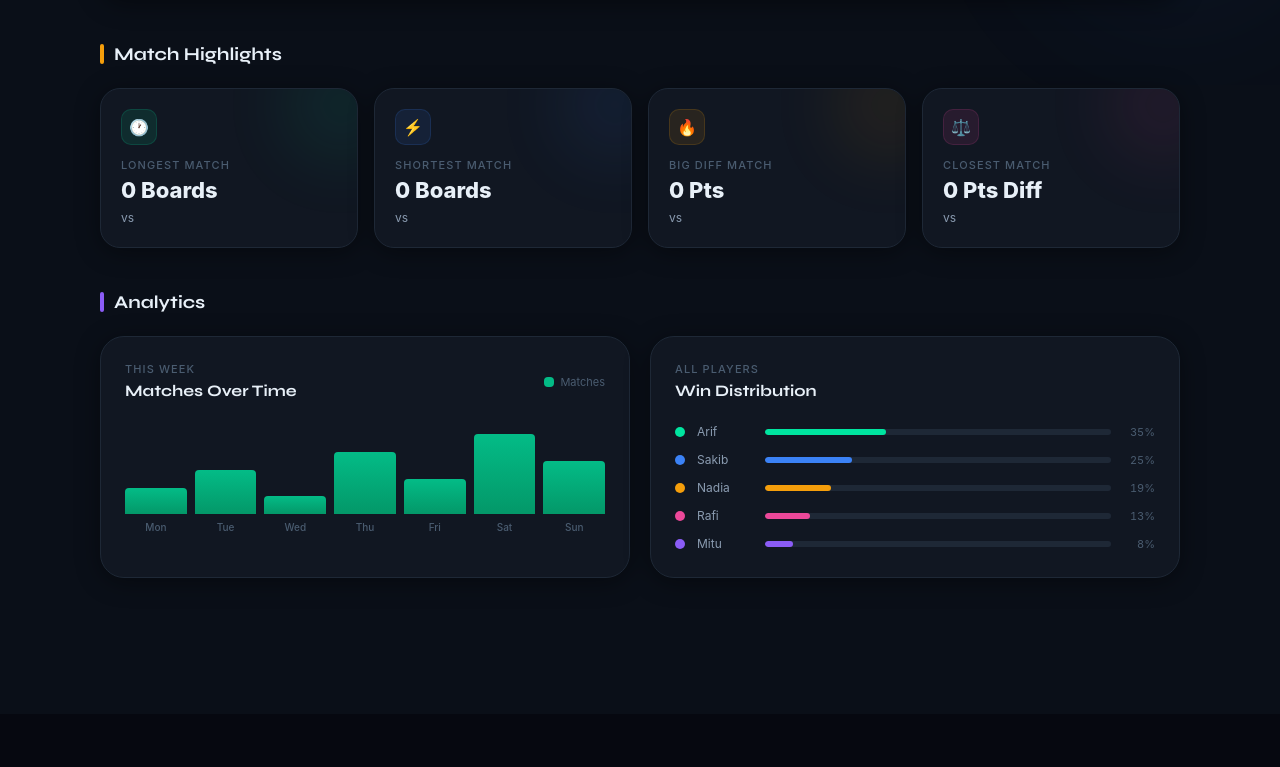
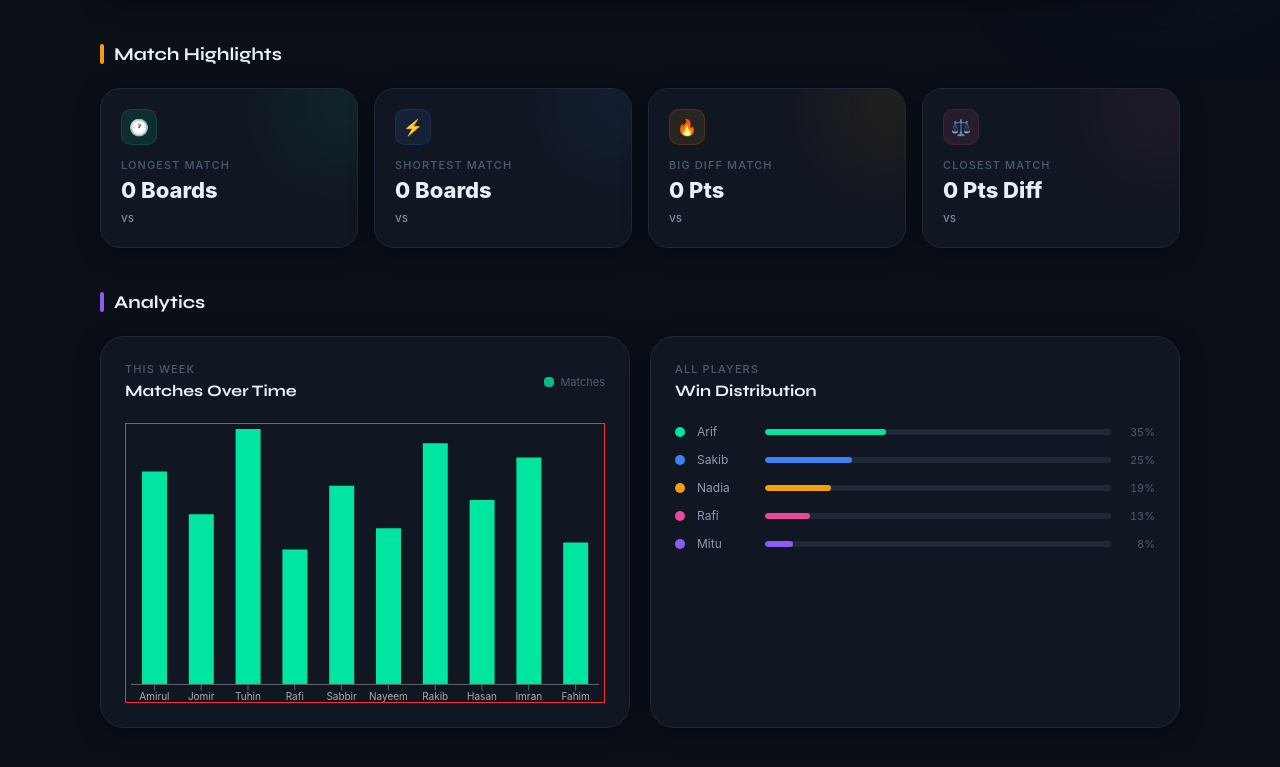
Before and after one commit to AMIRUL1104/Carrom-Scoreboard-Pro, a React (Vite) app: page /dashboard in a window 1280 px wide. Shown: the part 715-1482 px from the top of the page. Before the commit the page ends 1429 px from the top, so only its background shows below. Built offline with nearby package versions, Linux system fonts and the light colour scheme.

Commit message:
refactor: add match timing history and integrate Recharts for data visualization

```diff
--- a/package.json
+++ b/package.json
@@ -17,6 +17,7 @@
     "react-countup": "^6.5.3",
     "react-dom": "^19.2.0",
     "react-router-dom": "^7.13.1",
+    "recharts": "^3.8.1",
     "tailwindcss": "^4.2.2"
   },
   "devDependencies": {
--- a/src/components/Dashboard/Overview.jsx
+++ b/src/components/Dashboard/Overview.jsx
@@ -12,8 +12,6 @@ function Overview({ allData, player_info, isLoading }) {
   const highestScorer = players.find(
     (p) => Math.round(p.avgScore) === highestScore,
   );
-
-  console.log(players);
 
   // ডাটা ম্যাপ করার জন্য অ্যারে তৈরিs
   const highlightData = [
--- /dev/null
+++ b/src/components/Dashboard/charts/Barcharts.jsx
@@ -0,0 +1,45 @@
+import {
+  BarChart,
+  Bar,
+  XAxis,
+  YAxis,
+  Tooltip,
+  ResponsiveContainer,
+} from "recharts";
+// import { RechartsDevtools } from "@recharts/devtools";
+
+// #region Sample data
+const data = [
+  { name: "Amirul", score: 150, matches: 12 },
+  { name: "Jomir", score: 120, matches: 10 },
+  { name: "Tuhin", score: 180, matches: 15 },
+  { name: "Rafi", score: 95, matches: 8 },
+  { name: "Sabbir", score: 140, matches: 11 },
+  { name: "Nayeem", score: 110, matches: 9 },
+  { name: "Rakib", score: 170, matches: 14 },
+  { name: "Hasan", score: 130, matches: 10 },
+  { name: "Imran", score: 160, matches: 13 },
+  { name: "Fahim", score: 100, matches: 7 },
+];
+
+// #endregion
+function Barcharts() {
+  return (
+    <div className=" max-w-full  md:max-w-125 h-70 mx-auto border border-red-500">
+      <ResponsiveContainer width="100%" aspect={1.618} height="100%">
+        <BarChart responsive data={data} radius={[10, 10, 0, 0]}>
+          <XAxis dataKey="name" tick={{ fontSize: 10, fill: "#aaa" }}></XAxis>
+          {/* <YAxis></YAxis> */}
+          <Tooltip
+            wrapperStyle={{ width: 100, backgroundColor: "#000", fill: "red" }}
+          />
+
+          <Bar dataKey="score" fill="#00E5A0" barSize={"25"} />
+          {/* <RechartsDevtools /> */}
+        </BarChart>
+      </ResponsiveContainer>
+    </div>
+  );
+}
+
+export default Barcharts;
--- a/src/components/History/MatchCard.jsx
+++ b/src/components/History/MatchCard.jsx
@@ -48,7 +48,10 @@ function MatchCard({ match, openModal, handleDelete }) {
 
             <p className="flex items-center gap-1 whitespace-nowrap">
               <img className="w-3 h-3 opacity-70" src={icon} />
-              <span>{gameStart}</span>
+              {/* <span>{gameStart}</span> */}
+              <span>
+                {gameStart.day} | {gameStart.date} | {gameStart.time}
+              </span>
             </p>
           </div>
 
--- a/src/components/History/MatchDetail.jsx
+++ b/src/components/History/MatchDetail.jsx
@@ -58,7 +58,9 @@ function MatchDetail({ details, closeModal }) {
 
               <p className="flex items-center gap-1">
                 <img className="w-3 h-3 opacity-70" src={icon} />
-                <span>{gameStart}</span>
+                <span>
+                  {gameStart.day} | {gameStart.date} | {gameStart.time}
+                </span>
               </p>
             </div>
 
--- a/src/components/PlayGround/DubbleGround.jsx
+++ b/src/components/PlayGround/DubbleGround.jsx
@@ -14,6 +14,23 @@ function DubbleGround({
   setPointCount,
   allBoardInfoRef,
 }) {
+  // ======================
+  // 📊 date and time  MANAGEMENT
+  // ======================
+  let now = new Date();
+  const getDateAndTime = (start) => {
+    const newLog = {
+      date: now.toLocaleDateString("en-GB"), // 14/04/2026
+      time: now.toLocaleTimeString([], {
+        hour: "2-digit",
+        minute: "2-digit",
+      }), // 11:16 PM
+      day: now.toLocaleDateString("en-US", { weekday: "long" }), // Friday
+      start: start,
+    };
+    return newLog;
+  };
+
   // ======================
   // 📊 BASIC SETUP
   // ======================
@@ -39,13 +56,15 @@ function DubbleGround({
   const [matchHistory, setMatchHistory] = useState({
     id: crypto.randomUUID(),
     gameMode: SetupData.gameMode,
-    gameStart: SetupData.gameStart,
     targetScore: TargetScore,
     boardPoint: [],
     countBoard: 0,
     winner: {},
     losser: {},
+    gameStart: getDateAndTime(now),
   });
+
+  console.log(matchHistory);
 
   // ======================
   // 🧩 DERIVED DATA
@@ -108,6 +127,7 @@ function DubbleGround({
       countBoard,
       winner,
       losser,
+      gameEnd: getDateAndTime(now),
     }));
   };
 
--- a/src/pages/DashBoard.jsx
+++ b/src/pages/DashBoard.jsx
@@ -1,8 +1,9 @@
 import { useState, useEffect } from "react";
 import Header from "../components/Header/Header";
-import Highlights from "../components/Dashboard/Highlights";
+import Highlights from "../components/Dashboard/Highlights/Highlights";
 import Overview from "../components/Dashboard/Overview";
 import Skeleton from "../components/Dashboard/Skeleton";
+import Barcharts from "../components/Dashboard/charts/Barcharts";
 // Replace these with your real data props or API calls
 // ------ Real data -----------
 // ----------------------------
@@ -18,49 +19,7 @@ const stored_LocaleStorage_Data = () => {
   }
 };
 
-const allData = stored_LocaleStorage_Data();
-
-let all_Players_Name = []; //just player name
-let playersMatch = []; // player name with played matches
-
-for (const element of allData) {
-  // ১. সব প্লেয়ারকে একটি সেট হিসেবে নেওয়া
-  // ২. অপশনাল চেইনিং ব্যবহার করে ডাটা এক্সট্র্যাক্ট করা
-  let playersInMatch = [
-    element.winner?.playerOne,
-    element.winner?.playerTwo,
-    element.loser?.playerOne, // যদি প্রথম লুজার থাকে
-    element.loser?.playerTwo,
-  ];
-
-  // ৩. 'undefined' বা 'null' or duplicate  ভ্যালুগুলো ফিল্টার করে বাদ দেওয়া
-  let validPlayers = playersInMatch.filter(
-    (player) =>
-      player != null && // null এবং undefined একসাথে চেক করে
-      !all_Players_Name.includes(player), // যদি অলরেডি না থাকে তবেই নেবে
-  );
-  // ৪. সঠিক ভেরিয়েবল নামে পুশ করা
-  all_Players_Name.push(...validPlayers);
-}
-
-all_Players_Name.forEach((element) => {
-  let playMatch = allData.filter((item) => {
-    if (
-      item.winner?.playerOne === element ||
-      item.winner?.playerTwo === element ||
-      item.losser?.playerOne === element ||
-      item.losser?.playerTwo === element
-    ) {
-      return item;
-    }
-  });
-
-  // store player name with played matches
-  playersMatch.push({
-    playerName: element,
-    matches: [...playMatch],
-  });
-});
+// const allData = stored_LocaleStorage_Data();
 
 // {
 //     "id": "e57c6a8b-8793-4010-be71-01c992c0af20",
@@ -268,6 +227,60 @@ export default function StatsDashboard() {
   //
 
   // all player details information
+  const [allData] = useState(stored_LocaleStorage_Data());
+
+  let all_Players_Name = []; //just player name
+  let playersMatch = []; // player name with played matches
+
+  for (const element of allData) {
+    // ১. সব প্লেয়ারকে একটি সেট হিসেবে নেওয়া
+    // ২. অপশনাল চেইনিং ব্যবহার করে ডাটা এক্সট্র্যাক্ট করা
+    let playersInMatch = [
+      element.winner?.playerOne,
+      element.winner?.playerTwo,
+      element.losser?.playerOne, // যদি প্রথম লুজার থাকে
+      element.losser?.playerTwo,
+    ];
+
+    // console.log(allData);
+
+    // ৩. 'undefined' বা 'null' or duplicate  ভ্যালুগুলো ফিল্টার করে বাদ দেওয়া
+    let validPlayers = playersInMatch.filter(
+      (player) =>
+        player != null && // null এবং undefined একসাথে চেক করে
+        !all_Players_Name.includes(player), // যদি অলরেডি না থাকে তবেই নেবে
+    );
+    // console.log("players in match :", playersInMatch);
+
+    // console.log("valid players :", validPlayers);
+
+    // ৪. সঠিক ভেরিয়েবল নামে পুশ করা
+    all_Players_Name.push(...validPlayers);
+
+    // console.log("all-Players-name :", all_Players_Name);
+  }
+
+  // console.log("=======================================");
+
+  all_Players_Name.forEach((element) => {
+    let playMatch = allData.filter((item) => {
+      if (
+        item.winner?.playerOne === element ||
+        item.winner?.playerTwo === element ||
+        item.losser?.playerOne === element ||
+        item.losser?.playerTwo === element
+      ) {
+        return item;
+      }
+    });
+
+    // store player name with played matches
+    playersMatch.push({
+      playerName: element,
+      matches: [...playMatch],
+    });
+  });
+
   const [player_info] = useState(() => {
     const playerInfo = playersMatch.map((player) => {
       let notePlayerinfo = {
@@ -679,7 +692,8 @@ export default function StatsDashboard() {
                       ))}
                     </div>
                   ) : (
-                    <BarChart data={MOCK_CHART_DATA.matchesOverTime} />
+                    // <BarChart data={MOCK_CHART_DATA.matchesOverTime} />
+                    <Barcharts></Barcharts>
                   )}
                 </div>
 
--- a/src/pages/History.jsx
+++ b/src/pages/History.jsx
@@ -21,8 +21,9 @@ function History() {
   };
   const allMatchRefs = useRef(storedDataa());
   const sortedDataRefs = useRef(storedDataa());
-
+  // gameStart;
   const [allMatch, setAllMatch] = useState(storedDataa());
+  console.log(allMatch);
 
   const handleSortFilter = (e) => {
     const name = e.target.name;
@@ -51,13 +52,13 @@ function History() {
         return setAllMatch(sorted);
       } else if (value.toLowerCase() === "oldest") {
         const sorted = [...all].sort(
-          (a, b) => new Date(a.gameStart) - new Date(b.gameStart),
+          (a, b) => new Date(a.gameStart.start) - new Date(b.gameStart.start),
         );
         sortedDataRefs.current = sorted;
         return setAllMatch(sorted);
       } else {
         const sorted = [...all].sort(
-          (a, b) => new Date(b.gameStart) - new Date(a.gameStart),
+          (a, b) => new Date(b.gameStart.start) - new Date(a.gameStart.start),
         );
         sortedDataRefs.current = sorted;
         return setAllMatch(sorted);
```
Also changed, not shown: src/components/Header/NavBar.jsx (+0 -74 lines), src/components/Dashboard/Highlights/HighlightCards.jsx (renamed from src/components/Dashboard/HighlightCards.jsx), src/components/Dashboard/Highlights/Highlights.jsx (renamed from src/components/Dashboard/Highlights.jsx), 1 other file (tests, documents, lock files or other folders).
